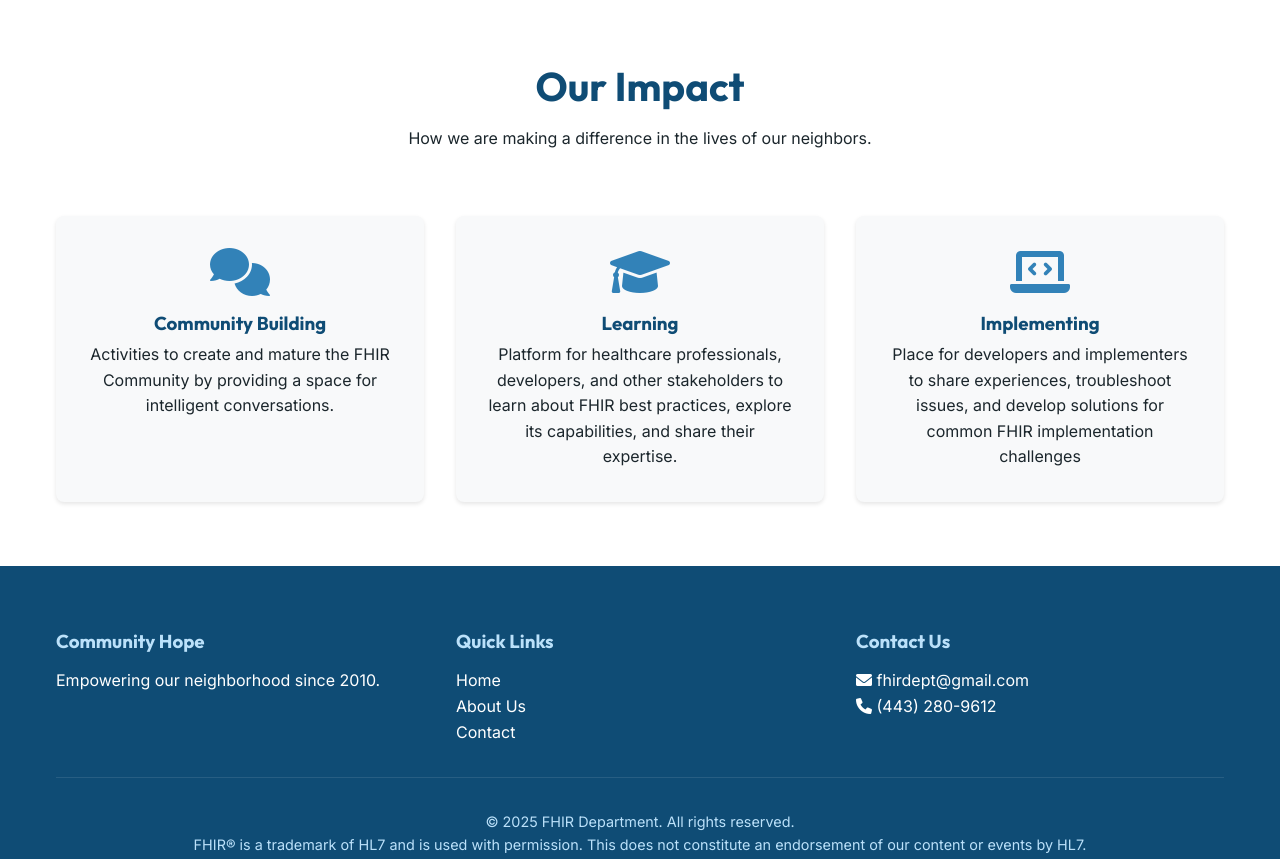
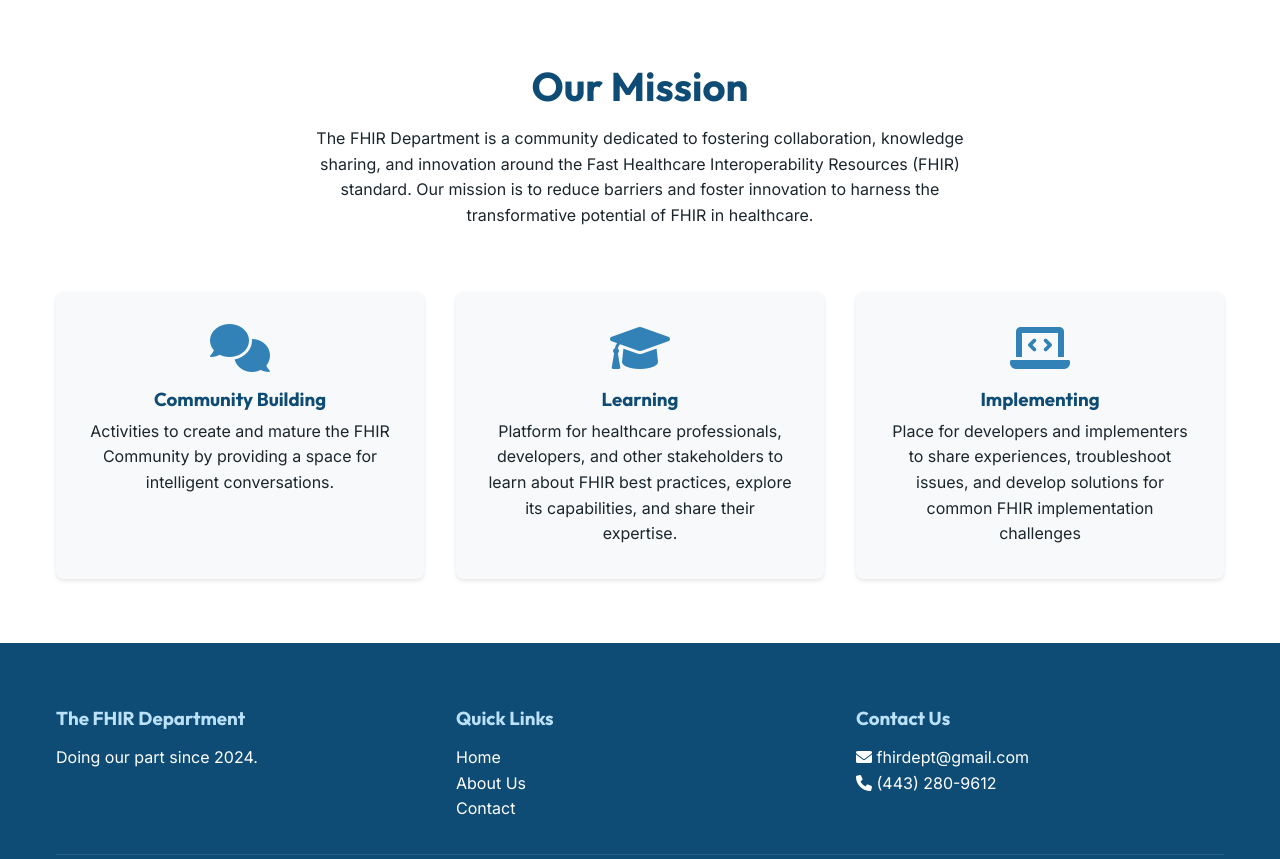
Before and after one commit to FHIRDept/FHIRDeptSite, a plain HTML site: page index.html in a window 1280 px wide. Shown: the part 596-1455 px from the top of the page. Drawn offline with Linux system fonts and the light colour scheme.

Commit message:
Update content: mission statement, footer, and Formspree ID

```diff
--- a/index.html
+++ b/index.html
@@ -60,8 +60,11 @@
         <section class="features">
             <div class="container">
                 <div class="section-header">
-                    <h2>Our Impact</h2>
-                    <p>How we are making a difference in the lives of our neighbors.</p>
+                    <h2>Our Mission</h2>
+                    <p>The FHIR Department is a community dedicated to fostering collaboration, knowledge sharing, and
+                        innovation around the Fast Healthcare Interoperability Resources (FHIR) standard. Our mission is
+                        to reduce barriers and foster innovation to harness the transformative potential of FHIR in
+                        healthcare. </p>
                 </div>
                 <div class="features-grid">
                     <div class="feature-card">
@@ -91,8 +94,8 @@
         <div class="container">
             <div class="footer-content">
                 <div class="footer-section">
-                    <h3>Community Hope</h3>
-                    <p>Empowering our neighborhood since 2010.</p>
+                    <h3>The FHIR Department</h3>
+                    <p>Doing our part since 2024.</p>
                 </div>
                 <div class="footer-section">
                     <h3>Quick Links</h3>
```
Also changed, not shown: about.html (+2 -2 lines), contact.html (+3 -3 lines).
